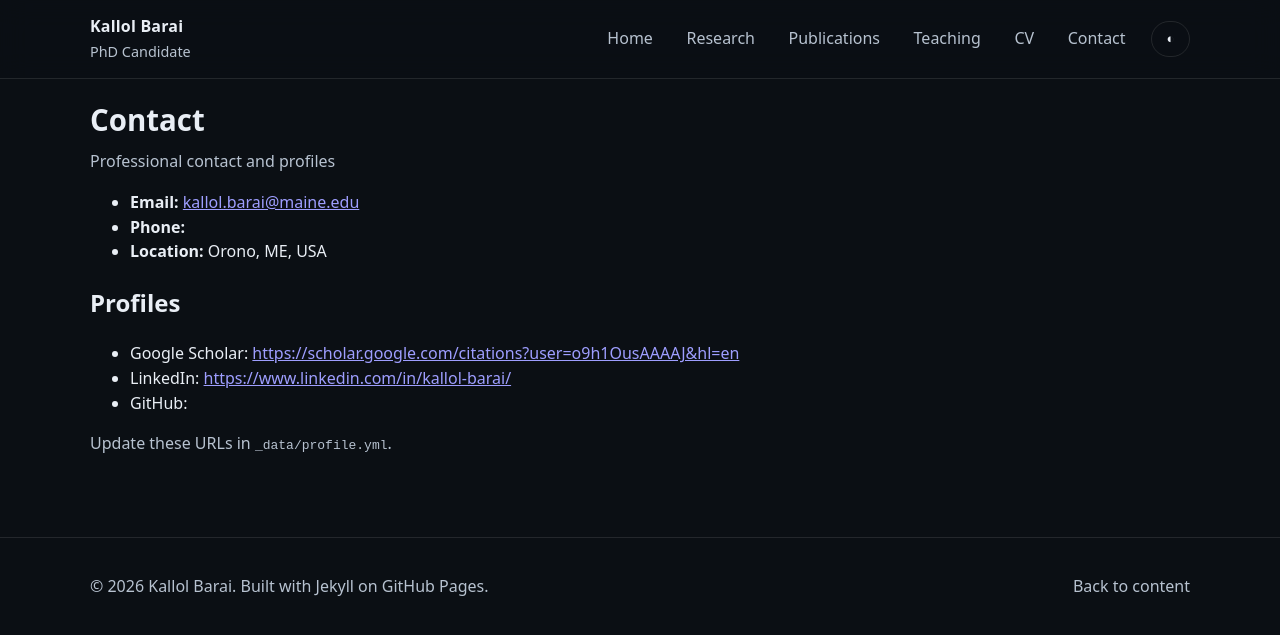
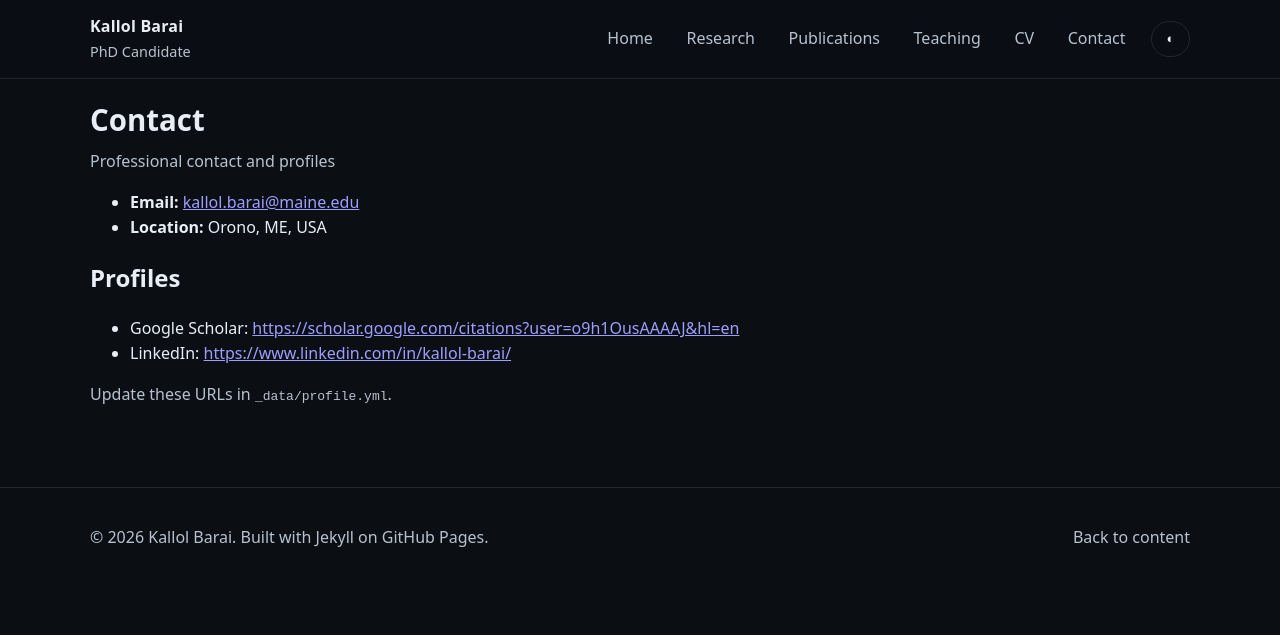
Before and after one commit to kallolbarai/kallolbarai.github.io, a Jekyll site: the page built from pages/contact.md, in a window 1280 px wide. Shown: the top 635 px of the page. Built offline with Jekyll 4.4.1, drawn with Linux system fonts in a browser that asks for light colours.

Commit message:
Update contact.md

```diff
--- a/pages/contact.md
+++ b/pages/contact.md
@@ -8,13 +8,11 @@ permalink: /pages/contact/
 {% assign p = site.data.profile %}
 
 - **Email:** <a href="mailto:{{ p.email }}">{{ p.email }}</a>
-- **Phone:** {{ p.phone }}
 - **Location:** {{ p.location }}
 
 ## Profiles
 - Google Scholar: <a href="{{ p.links.google_scholar }}">{{ p.links.google_scholar }}</a>
 - LinkedIn: <a href="{{ p.links.linkedin }}">{{ p.links.linkedin }}</a>
-- GitHub: <a href="{{ p.links.github }}">{{ p.links.github }}</a>
 
 <p style="color:var(--muted);margin-top:1rem">
 Update these URLs in <code>_data/profile.yml</code>.
```
